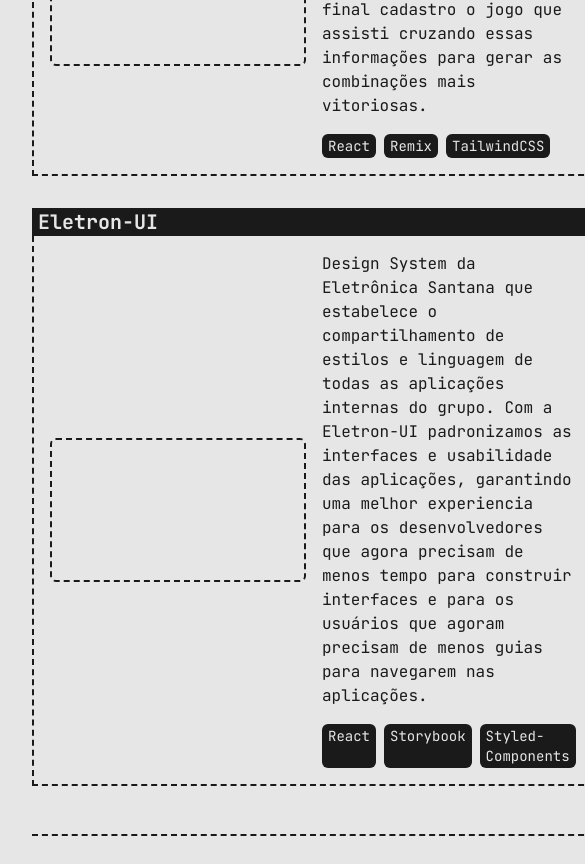
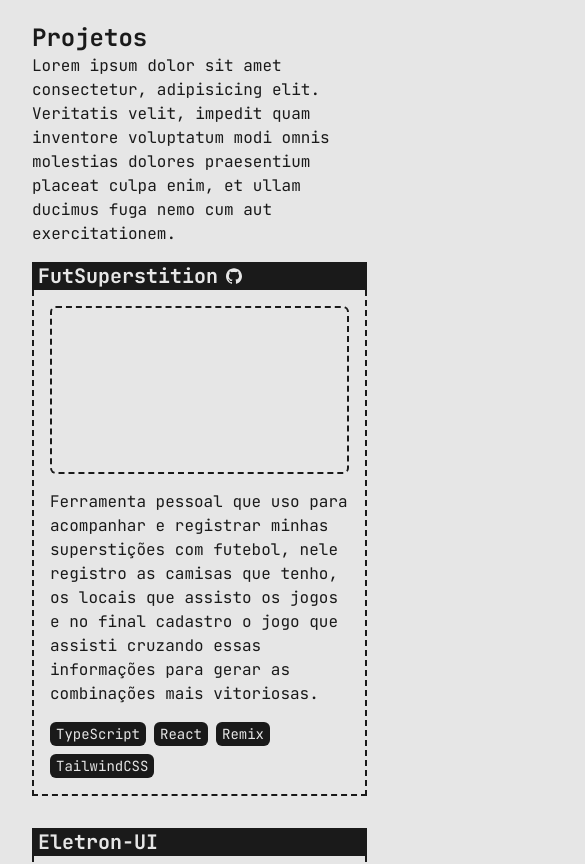
Before and after one commit to kenaioz/portfolio, a Next.js app: page / in a window 390 px wide. Shown: the part 1970-2834 px from the top of the page, 585 px wide, since content can reach past the window. Built offline with nearby package versions, Linux system fonts and the light colour scheme.

Commit message:
responsive

```diff
--- a/src/app/page.tsx
+++ b/src/app/page.tsx
@@ -121,15 +121,15 @@
                 )}
               </div>
 
-              <div className="flex items-center gap-4 border-2 border-t-0 border-dashed p-4">
-                <div className="border-foreground aspect-video h-36 rounded-md border-2 border-dashed"></div>
+              <div className="flex flex-col items-center gap-4 border-2 border-t-0 border-dashed p-4 sm:flex-row">
+                <div className="border-foreground aspect-video h-42 rounded-md border-2 border-dashed"></div>
                 <div className="flex flex-col gap-4">
                   <p className="text-pretty">{project.description}</p>
-                  <div className="flex gap-2">
+                  <div className="flex flex-wrap gap-2">
                     {project.techs.map((tech, index) => (
                       <span
                         key={index}
-                        className="bg-foreground text-background rounded-md px-1.5 py-0.5 text-sm"
+                        className="bg-foreground text-background rounded-md px-1.5 py-0.5 text-sm text-nowrap"
                       >
                         {tech}
                       </span>
--- a/src/infos/projects.ts
+++ b/src/infos/projects.ts
@@ -20,7 +20,7 @@
     name: "FutSuperstition",
     description:
       "Ferramenta pessoal que uso para acompanhar e registrar minhas superstições com futebol, nele registro as camisas que tenho, os locais que assisto os jogos e no final cadastro o jogo que assisti cruzando essas informações para gerar as combinações mais vitoriosas.",
-    techs: ["React", "Remix", "TailwindCSS"],
+    techs: ["TypeScript", "React", "Remix", "TailwindCSS"],
     links: [
       {
         name: "GitHub Repo",
@@ -34,7 +34,7 @@
     name: "Eletron-UI",
     description:
       "Design System da Eletrônica Santana que estabelece o compartilhamento de estilos e linguagem de todas as aplicações internas do grupo. Com a Eletron-UI padronizamos as interfaces e usabilidade das aplicações, garantindo uma melhor experiencia para os desenvolvedores que agora precisam de menos tempo para construir interfaces e para os usuários que agoram precisam de menos guias para navegarem nas aplicações.",
-    techs: ["React", "Storybook", "Styled-Components"],
+    techs: ["TypeScript", "React", "Storybook", "Styled-Components"],
   },
 ];
 
```
